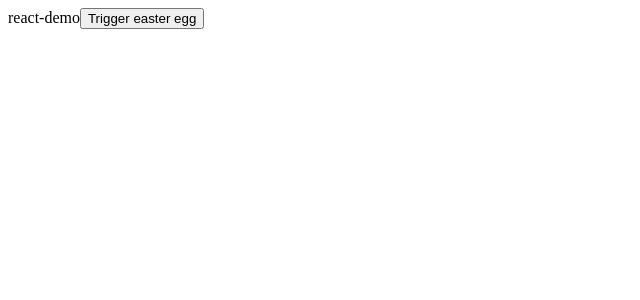
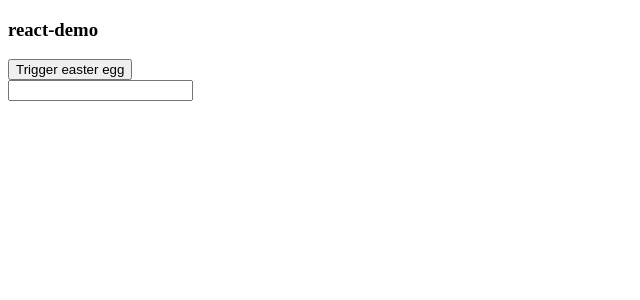
Before and after one commit to kyco/eeaas, a React (Vite) app in the folder apps/demo-react/: page / in a window 1280 px wide. Shown: the top 300 px of the page, without its empty margins (0-640 px from the left). Built offline with nearby package versions, Linux system fonts and the light colour scheme; what @eeaas/core would draw is missing.

Commit message:
fix: Test new params

```diff
--- a/apps/demo-react/src/App/index.tsx
+++ b/apps/demo-react/src/App/index.tsx
@@ -4,14 +4,18 @@ const App = () => {
   const triggerEgg = async () => {
     const egg = eeaas.get('test')
     console.log('egg', egg)
-    egg?.enable()
     egg?.start()
   }
 
   return (
     <div>
-      react-demo
-      <button onClick={triggerEgg}>Trigger easter egg</button>
+      <h3>react-demo</h3>
+      <div>
+        <button onClick={triggerEgg}>Trigger easter egg</button>
+      </div>
+      <div>
+        <input type="text" />
+      </div>
     </div>
   )
 }
--- a/apps/demo-react/src/main.tsx
+++ b/apps/demo-react/src/main.tsx
@@ -7,8 +7,11 @@ export const eeaas = initializeEeaas()
 
 eeaas.register({
   name: 'test',
-  enabled: false,
-  trigger: { type: 'keys', keystrokes: ['n', 'y', 'a', 'n'] },
+  trigger: {
+    type: 'keys',
+    keystrokes: ['n', 'y', 'a', 'n'],
+    ignoreInputElements: true,
+  },
   onStart() {
     console.info('test started')
   },
```
